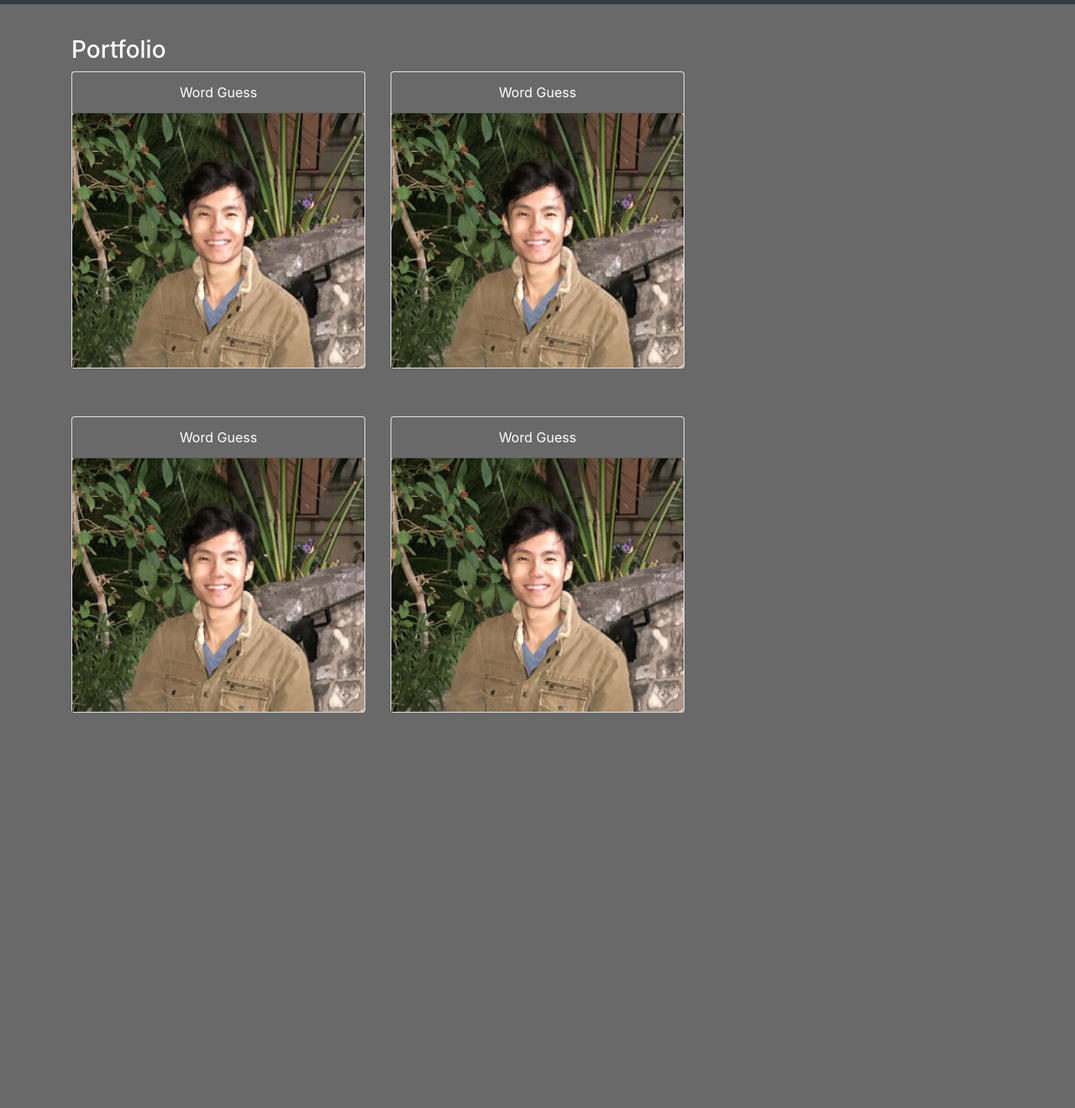
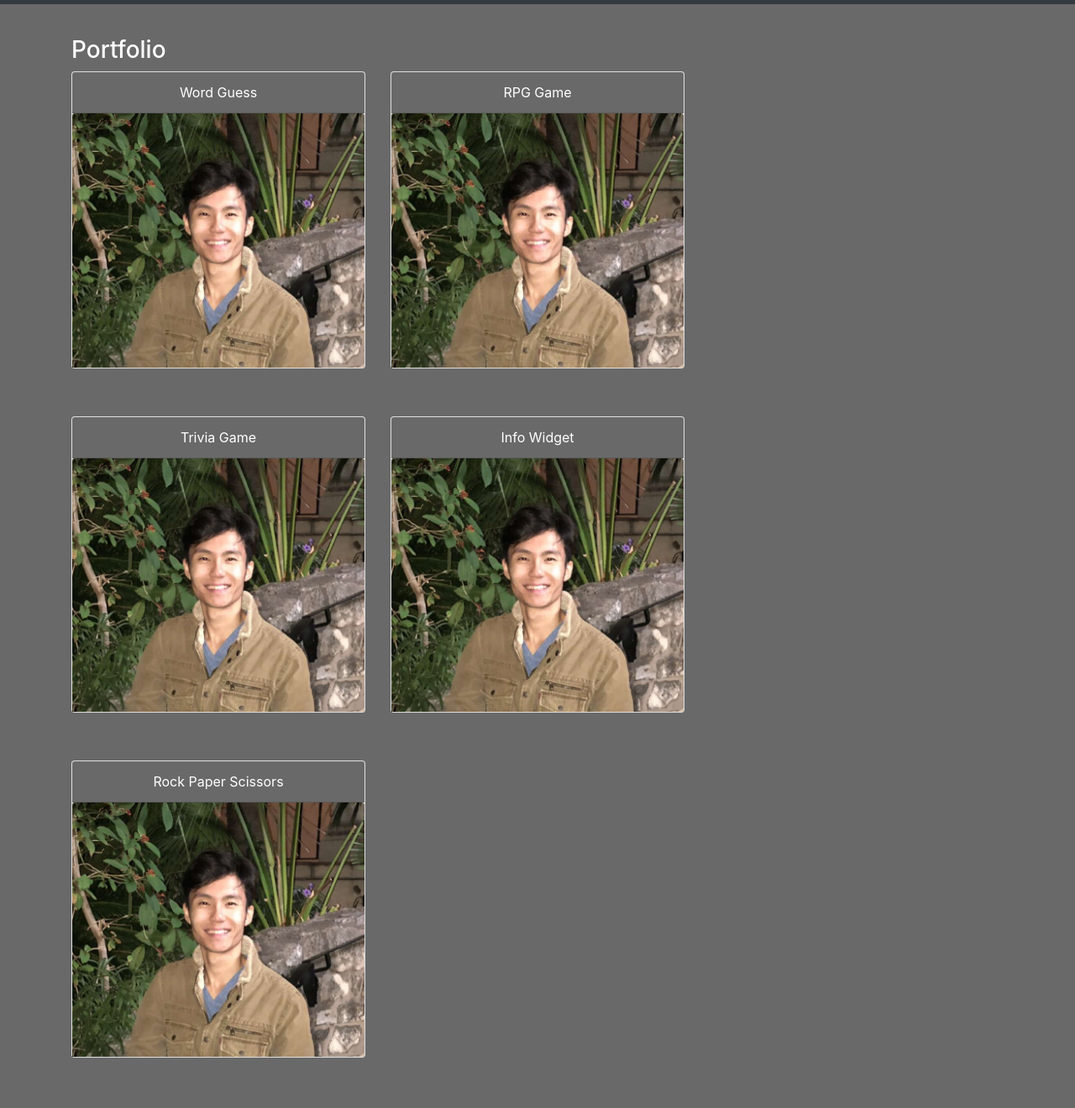
Before and after one commit to MCui1997/HW2, a plain HTML site: page portfolio.html in a window 1280 px wide. Shown: the part 51-1371 px from the top of the page at 84% size. Before the commit the page ends 983 px from the top, so only its background shows below. Drawn offline with nearby package versions, Linux system fonts and the light colour scheme.

Commit message:
Added all 5 cards and centered titles

```diff
--- a/portfolio.html
+++ b/portfolio.html
@@ -55,7 +55,7 @@
 
     <div class = "col-sm-4" style = "margin-bottom: 5%;">
         <div class = "card">
-            <div class = "card-header" style = "background-color:#696969; text-align: center;">Word Guess</div>
+            <div class = "card-header" style = "background-color:#696969; text-align: center;">RPG Game</div>
 
             <img class = "card-img-top" src = "profile.jpg" alt = "Word Guess">
 
@@ -68,7 +68,7 @@
     <div class = "row">
         <div class = "col-sm-4" style = "margin-bottom: 5%;">
             <div class = "card">
-                <div class = "card-header" style = "background-color: #696969; text-align: center;">Word Guess</div>
+                <div class = "card-header" style = "background-color: #696969; text-align: center;">Trivia Game</div>
 
                 <img class = "card-img-top" src = "profile.jpg" alt = "Word Guess">
 
@@ -77,7 +77,7 @@
 
         <div class = "col-sm-4" style = "margin-bottom: 5%;">
             <div class = "card">
-                <div class = "card-header" style = "background-color:#696969; text-align: center;">Word Guess</div>
+                <div class = "card-header" style = "background-color:#696969; text-align: center;">Info Widget</div>
 
             <img class = "card-img-top" src = "profile.jpg" alt = "Word Guess">
 
@@ -86,6 +86,16 @@
 
     </div>
 
+    <div class = "row">
+        <div class = "col-sm-4" style = "margin-bottom: 5%;">
+            <div class = "card">
+                <div class = "card-header" style = "background-color: #696969; text-align: center;">Rock Paper Scissors</div>
+
+                <img class = "card-img-top" src = "profile.jpg" alt = "Word Guess">
+
+            </div>
+        </div>
+
 </div>
 
 </body>
```
